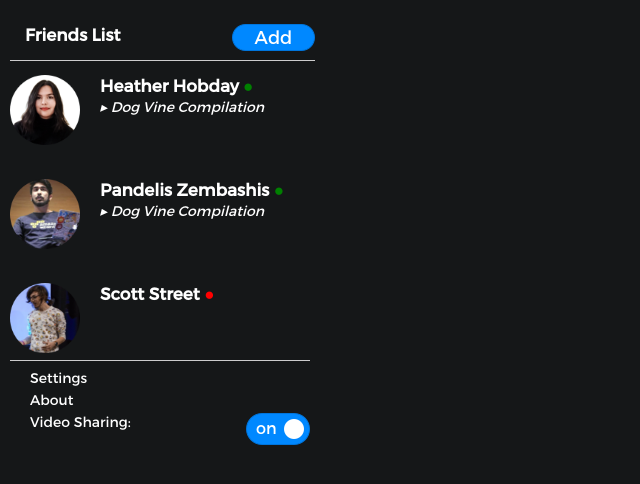
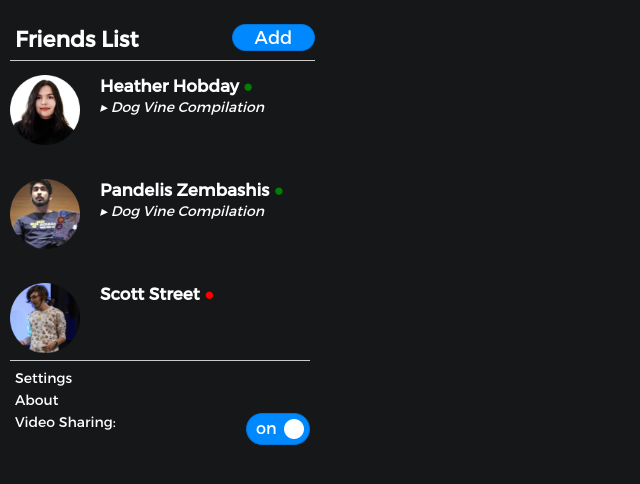
Before and after one commit to PandelisZ/WWWorld, a browser extension: page src/browser_action/main.html in a window 1280 px wide. Shown: the whole page, without its empty margins (0-640 px from the left). Drawn offline with Linux system fonts and the light colour scheme.

Commit message:
options extension

```diff
--- a/src/browser_action/main.html
+++ b/src/browser_action/main.html
@@ -9,7 +9,7 @@
   <div class="window">
     <div class="header">
       <div class="left">
-        <h2>Friends List </h2>
+        <h1>Friends List</h1>
       </div>
       <div class="right">
         <h2><a href="newfriend.html"><img src="img/add2.png"></img></a></h2>
--- a/src/browser_action/style.css
+++ b/src/browser_action/style.css
@@ -139,7 +139,7 @@ ul {
 
 .options ul {
   list-style: none;
-  margin-left: -20px;
+  margin-left: -35px;
   margin-top: 8px;
 }
 
```
